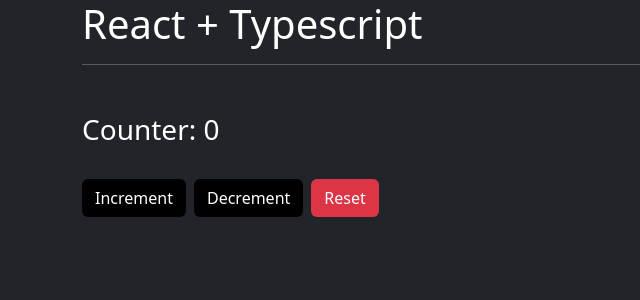
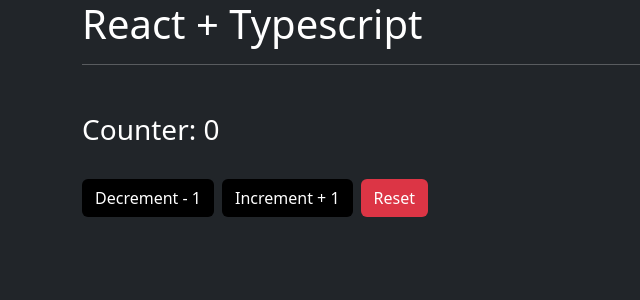
Before and after one commit to gaboslm/react-ts, a React (Create React App) app: page / in a window 1280 px wide. Shown: the top 300 px of the page, without its empty margins (0-640 px from the left). Built offline with nearby package versions, Linux system fonts and the light colour scheme.

Commit message:
refactor: buttons location

```diff
--- a/src/components/Counter.tsx
+++ b/src/components/Counter.tsx
@@ -15,16 +15,18 @@
 			<div className="d-flex gap-2">
 				<button
 					className="btn bg-black text-white"
+					onClick={decrement}
+				>
+					Decrement - 1
+				</button>
+
+				<button
+					className="btn bg-black text-white"
 					onClick={increment}
 				>
-					Increment
+					Increment + 1
 				</button>
-				<button
-					className="btn bg-black text-white"
-					onClick={decrement}
-				>
-					Decrement
-				</button>
+
 				<button
 					className="btn bg-danger text-white"
 					onClick={reset}
```
